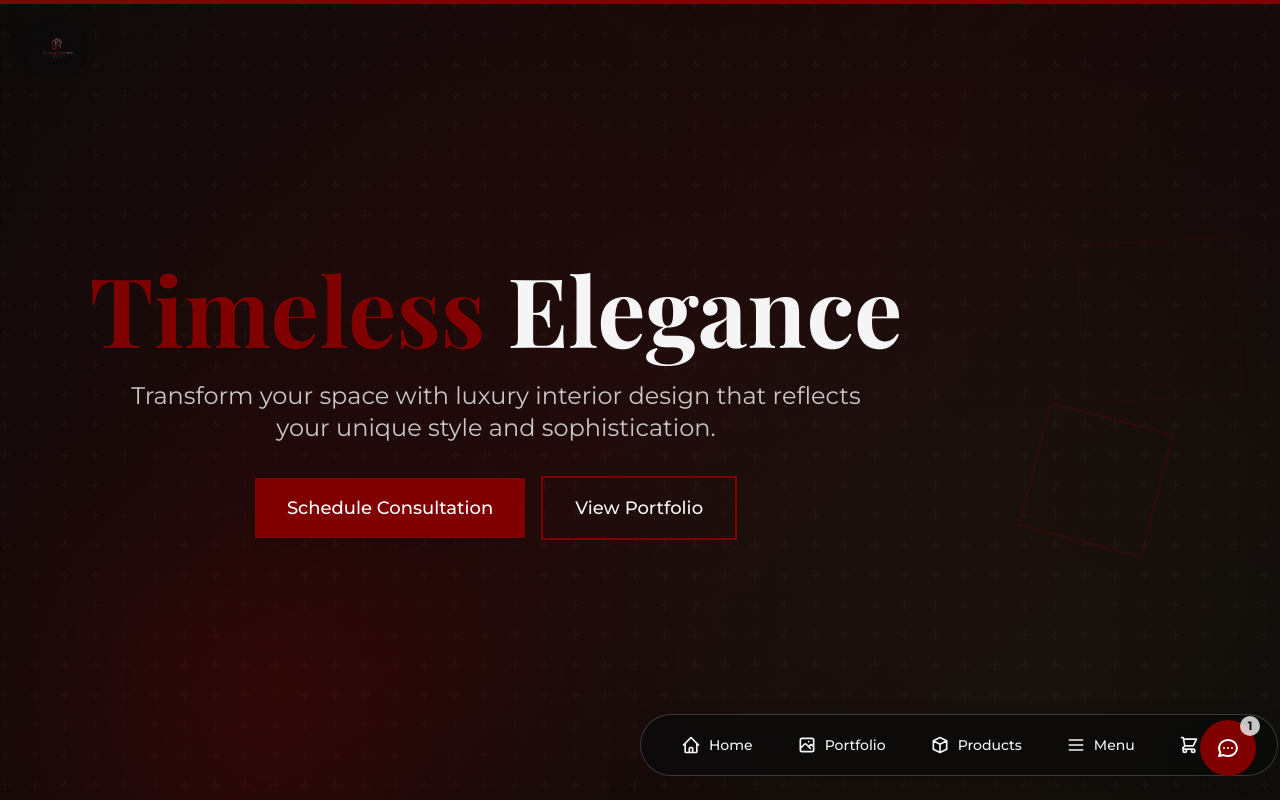
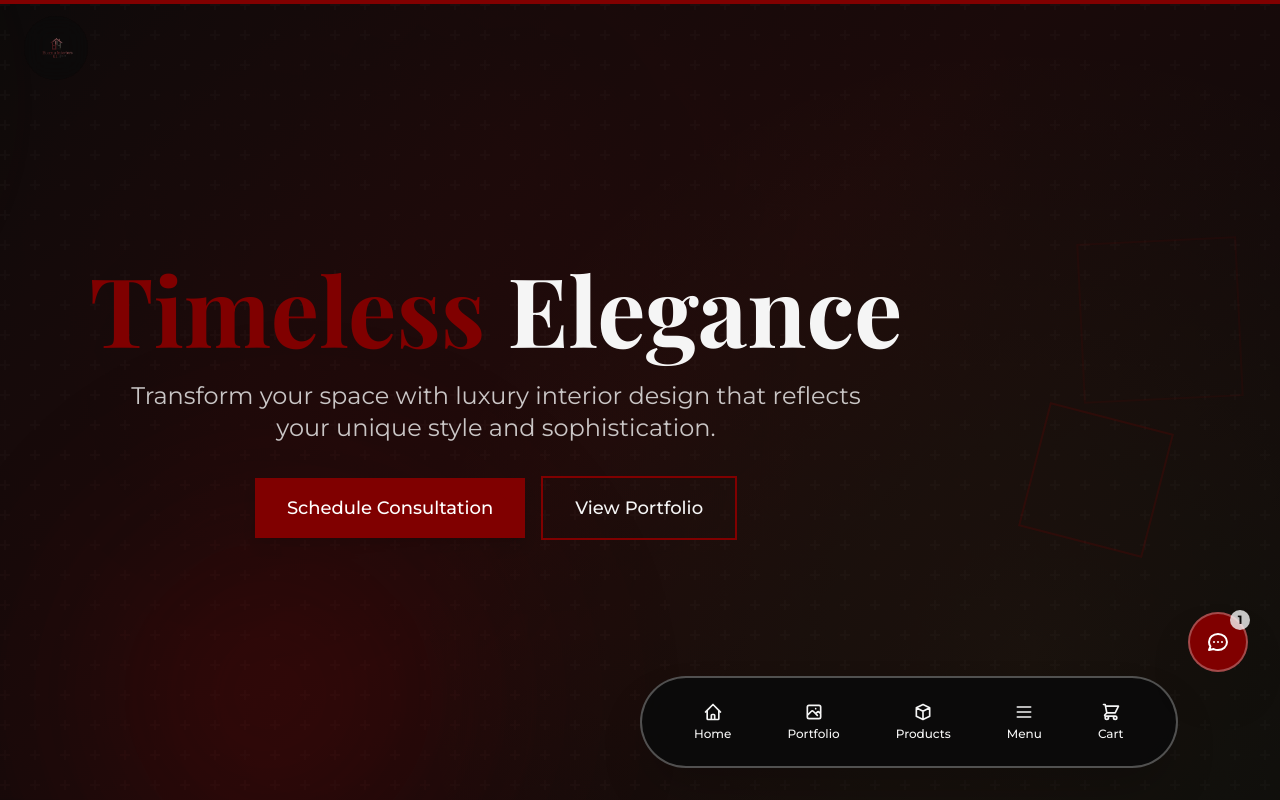
Before and after one commit to kellyworkos00-droid/eterna, a Next.js app: page / in a window 1280 px wide. Shown: the top 800 px of the page. Built offline with nearby package versions, Linux system fonts and the light colour scheme.

Commit message:
Enhance navigation styling and position chat button above nav bar

```diff
--- a/components/LiveChat.tsx
+++ b/components/LiveChat.tsx
@@ -63,7 +63,7 @@ export default function LiveChat() {
       {/* Chat Toggle Button */}
       <motion.button
         onClick={() => setIsOpen(!isOpen)}
-        className="fixed bottom-6 right-6 z-50 bg-eterna-maroon text-white rounded-full p-4 shadow-2xl hover:bg-eterna-maroon/90 transition-all backdrop-blur-sm"
+        className="fixed bottom-32 right-8 z-50 bg-eterna-maroon text-white rounded-full p-4 shadow-2xl hover:bg-eterna-maroon/90 transition-all backdrop-blur-sm border-2 border-eterna-accent/30"
         whileHover={{ scale: 1.1 }}
         whileTap={{ scale: 0.9 }}
       >
--- a/components/Navigation.tsx
+++ b/components/Navigation.tsx
@@ -70,57 +70,63 @@ const Navigation = () => {
 
       {/* Main Floating Navigation Below */}
       <motion.nav
-        initial={{ y: -100, opacity: 0 }}
+        initial={{ y: 100, opacity: 0 }}
         animate={{ y: 0, opacity: 1 }}
         transition={{ duration: 0.5, delay: 0.1 }}
-        className={`fixed bottom-6 left-1/2 transform -translate-x-1/2 z-50 transition-all duration-300 ${
+        className={`fixed bottom-8 left-1/2 transform -translate-x-1/2 z-50 transition-all duration-300 ${
           isScrolled
-            ? 'bg-eterna-black/80 backdrop-blur-xl shadow-2xl border border-eterna-accent/20'
-            : 'bg-eterna-black/80 backdrop-blur-xl border border-eterna-accent/20'
+            ? 'bg-eterna-black/90 backdrop-blur-xl shadow-2xl border-2 border-eterna-accent/30'
+            : 'bg-eterna-black/90 backdrop-blur-xl border-2 border-eterna-accent/30'
         } rounded-full shadow-2xl`}
       >
-        <div className="px-6 py-3">
-          <div className="flex items-center gap-3">
+        <div className="px-8 py-4">
+          <div className="flex items-center gap-4">
             {/* Main Nav Links - Home, Portfolio, Products */}
             {mainNavLinks.map((link) => (
               <Link
                 key={link.href}
                 href={link.href}
-                className="flex items-center gap-2 text-eterna-accent hover:text-eterna-maroon transition-colors duration-300 px-4 py-2 rounded-full hover:bg-eterna-maroon/10"
+                className="flex flex-col items-center gap-1 text-eterna-accent hover:text-eterna-maroon transition-colors duration-300 px-5 py-2 rounded-2xl hover:bg-eterna-maroon/20 group"
                 title={link.label}
               >
+                <div className="transform group-hover:scale-110 transition-transform duration-300">
                   {link.icon}
-                <span className="hidden lg:inline font-medium text-sm">{link.label}</span>
+                </div>
+                <span className="text-xs font-medium">{link.label}</span>
               </Link>
             ))}
 
             {/* Menu Icon (Center) - Opens popup for Services, About, Contact */}
             <button
               onClick={() => setIsMenuOpen(!isMenuOpen)}
-              className="flex items-center gap-2 text-eterna-accent hover:text-eterna-maroon transition-colors duration-300 px-4 py-2 rounded-full hover:bg-eterna-maroon/10"
+              className="flex flex-col items-center gap-1 text-eterna-accent hover:text-eterna-maroon transition-colors duration-300 px-5 py-2 rounded-2xl hover:bg-eterna-maroon/20 group"
               title="Menu"
             >
+              <div className="transform group-hover:scale-110 transition-transform duration-300">
                 <svg className="w-5 h-5" fill="none" stroke="currentColor" viewBox="0 0 24 24">
                   <path strokeLinecap="round" strokeLinejoin="round" strokeWidth={2} d="M4 6h16M4 12h16M4 18h16" />
                 </svg>
-              <span className="hidden lg:inline font-medium text-sm">Menu</span>
+              </div>
+              <span className="text-xs font-medium">Menu</span>
             </button>
 
             {/* Cart Icon */}
             <Link
               href="/cart"
-              className="relative flex items-center gap-2 text-eterna-accent hover:text-eterna-maroon transition-colors duration-300 px-4 py-2 rounded-full hover:bg-eterna-maroon/10"
+              className="relative flex flex-col items-center gap-1 text-eterna-accent hover:text-eterna-maroon transition-colors duration-300 px-5 py-2 rounded-2xl hover:bg-eterna-maroon/20 group"
               title="Cart"
             >
+              <div className="transform group-hover:scale-110 transition-transform duration-300">
                 <svg className="w-5 h-5" fill="none" stroke="currentColor" viewBox="0 0 24 24">
                   <path strokeLinecap="round" strokeLinejoin="round" strokeWidth={2} d="M3 3h2l.4 2M7 13h10l4-8H5.4M7 13L5.4 5M7 13l-2.293 2.293c-.63.63-.184 1.707.707 1.707H17m0 0a2 2 0 100 4 2 2 0 000-4zm-8 2a2 2 0 11-4 0 2 2 0 014 0z" />
                 </svg>
                 {cartCount > 0 && (
-                <span className="absolute -top-1 -right-1 bg-eterna-maroon text-white text-xs rounded-full w-5 h-5 flex items-center justify-center font-semibold">
+                  <span className="absolute -top-1 -right-1 bg-eterna-maroon text-white text-xs rounded-full w-5 h-5 flex items-center justify-center font-bold shadow-lg">
                     {cartCount}
                   </span>
                 )}
-              <span className="hidden lg:inline font-medium text-sm">Cart</span>
+              </div>
+              <span className="text-xs font-medium">Cart</span>
             </Link>
           </div>
         </div>
```
Lines whose indentation alone changed are shown as unchanged.
